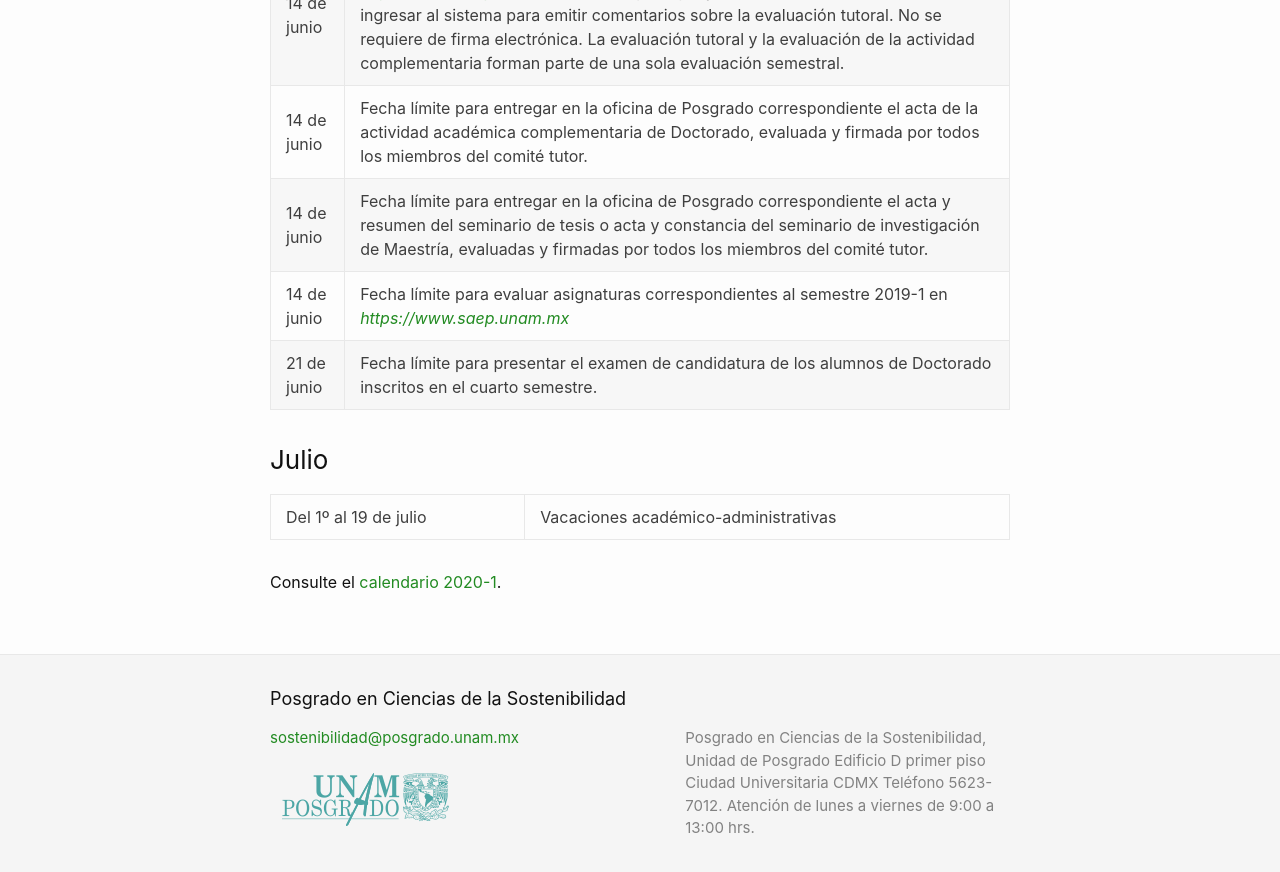
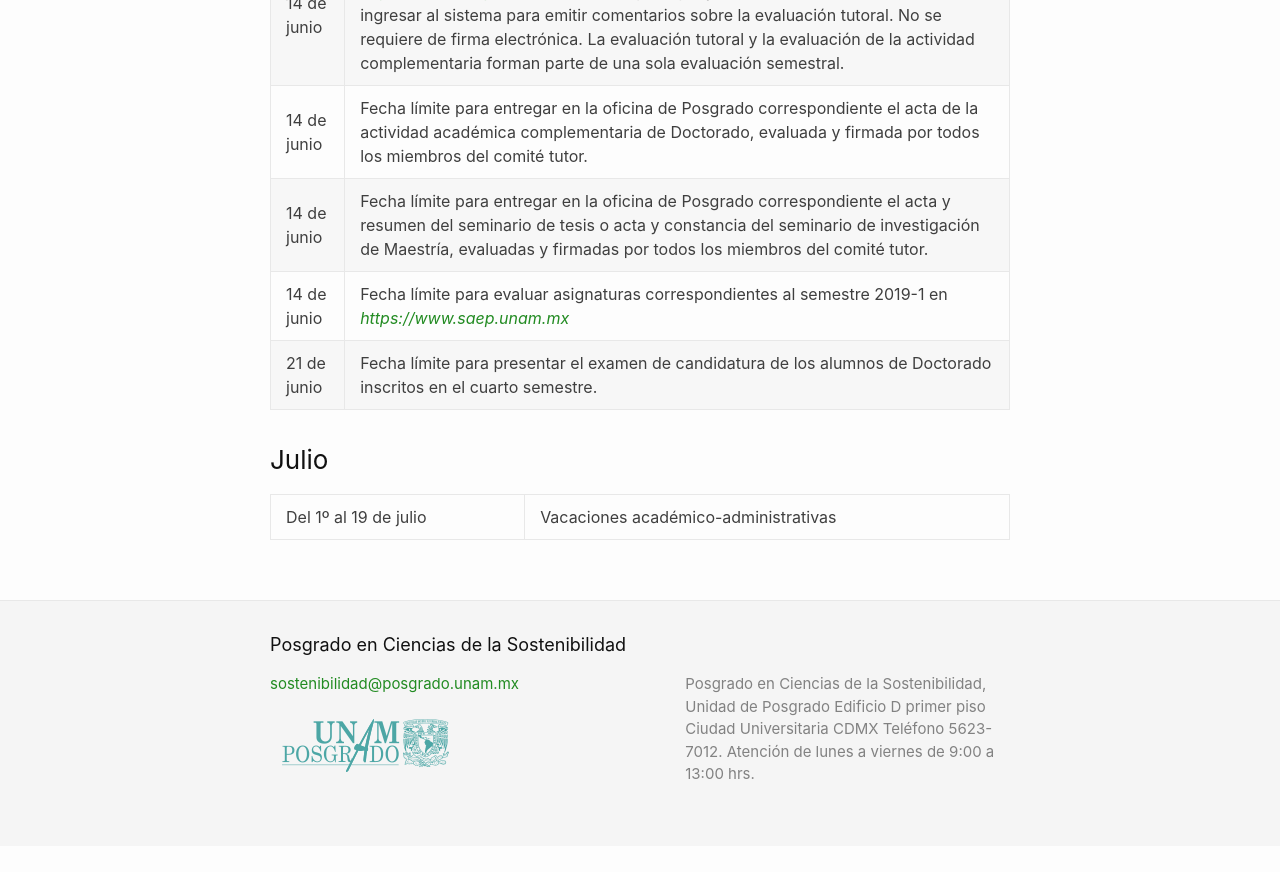
Before and after one commit to pcs-unam/pcs-unam.github.io, a Jekyll site: the page built from posgrado/calendario2.md, in a window 1280 px wide and 900 px high, scrolled down 2548 px. Shown: the top 872 px of the window. Built offline with Jekyll 4.4.1, drawn with Linux system fonts in a browser that asks for light colours; after the commit the page ends 3394 px from its top, so only the background shows below that.

Commit message:
Se quitó la liga al calendario del siguiente semestre

```diff
--- a/posgrado/calendario2.md
+++ b/posgrado/calendario2.md
@@ -59,8 +59,3 @@ Del 11 de febrero al 24 de mayo | Reposición y resello de credenciales
 ### Julio
 
 Del 1º al 19 de julio | Vacaciones académico-administrativas
-
-
-
-
-Consulte el [calendario 2020-1](calendario1).
```
